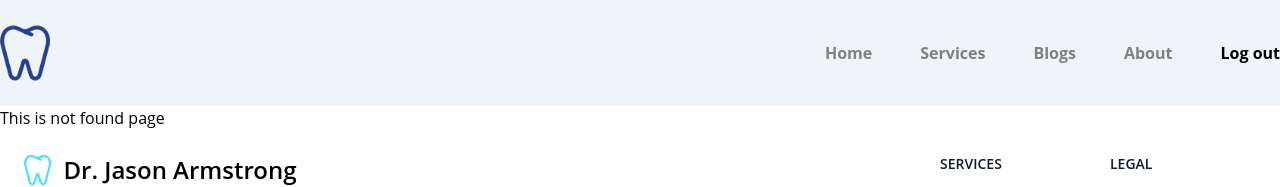
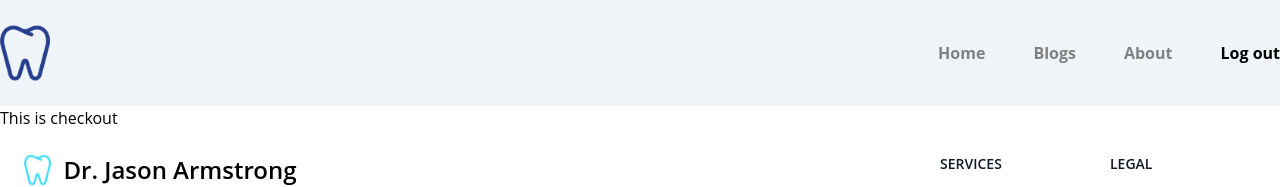
Before and after one commit to mdmahfujarrahman/dr-Jason-Armstrong, a React (Create React App) app: page /checkout in a window 1280 px wide. Shown: the top 187 px of the page. Built offline with nearby package versions, Linux system fonts and the light colour scheme; no server answers; sample sign-in values are in the browser's storage.

Commit message:
checkout page added

```diff
--- a/src/App.js
+++ b/src/App.js
@@ -2,9 +2,11 @@ import { Route, Routes } from 'react-router-dom';
 import './App.css';
 import About from './components/Pages/About/About';
 import Blogs from './components/Pages/Blogs/Blogs';
+import CheckOut from './components/Pages/CheckOut/CheckOut';
 import Footer from './components/Pages/Home/Footer/Footer';
 import Home from './components/Pages/Home/Home/Home';
 import Login from './components/Pages/Login/LogIn/LogIn';
+import RequireAuth from './components/Pages/Login/RequireAuth/RequireAuth';
 import SignUp from './components/Pages/Login/SignUp/SignUp';
 import Header from './components/Pages/Sheard/Header/Header';
 import NotFound from './components/Pages/Sheard/NotFound/NotFound';
@@ -19,6 +21,9 @@ function App() {
               <Route path="/about-me" element={<About />}></Route>
               <Route path="/login" element={<Login />}></Route>
               <Route path="/signup" element={<SignUp />}></Route>
+              <Route path="/checkout" element={<RequireAuth>
+                  <CheckOut/>
+              </RequireAuth>}></Route>
               <Route path="*" element={<NotFound />}></Route>
           </Routes>
           <Footer />
--- /dev/null
+++ b/src/components/Pages/CheckOut/CheckOut.js
@@ -0,0 +1,11 @@
+import React from 'react';
+
+const CheckOut = () => {
+    return (
+        <div>
+            <h2>This is checkout</h2>
+        </div>
+    );
+};
+
+export default CheckOut;
--- a/src/components/Pages/Home/Service/Service.js
+++ b/src/components/Pages/Home/Service/Service.js
@@ -1,4 +1,5 @@
 import React from 'react';
+import { Link } from 'react-router-dom';
 import './Service.css'
 
 const Service = ({ service }) => {
@@ -14,7 +15,7 @@ const Service = ({ service }) => {
                     $ {price}
                 </p>
                 <div>
-                    <button className="checkout-btn my-4">Check Out</button>
+                    <Link to="/checkout" className="checkout-btn my-4">Check Out</Link>
                 </div>
             </div>
         </div>
--- a/src/components/Pages/Login/LogIn/LogIn.js
+++ b/src/components/Pages/Login/LogIn/LogIn.js
@@ -3,7 +3,7 @@ import loginPhoto from "../../../../images/loginpage.png"
 import logo from "../../../../images/logo.png"
 import gitHub from "../../../../images/github.png"
 import google from "../../../../images/Google.png"
-import { Link, useNavigate } from "react-router-dom";
+import { Link, useLocation, useNavigate } from "react-router-dom";
 import { useSignInWithEmailAndPassword } from "react-firebase-hooks/auth";
 import auth from "../../../../firebase/firebase.init";
 
@@ -14,8 +14,9 @@ const Login = () => {
     const emailRef = useRef("");
     const passwordRef = useRef("");
     const navigate = useNavigate();
+    const location = useLocation();
 
-
+    let from = location.state?.from?.pathname || "/";
     const handleSignIn = e =>{
         e.preventDefault();
         const email = emailRef.current.value;
@@ -24,8 +25,8 @@ const Login = () => {
 
     }
 
-    if(user){
-        navigate("/blogs");
+    if (user) {
+        navigate(from, { replace: true });
     }
 
 
--- /dev/null
+++ b/src/components/Pages/Login/RequireAuth/RequireAuth.js
@@ -0,0 +1,20 @@
+import React from 'react';
+import { useAuthState } from 'react-firebase-hooks/auth';
+import { Navigate, useLocation } from 'react-router-dom';
+import auth from '../../../../firebase/firebase.init';
+
+const RequireAuth = ({ children }) => {
+    const [user, loading] = useAuthState(auth);
+    const location = useLocation();
+
+    if (loading) {
+        return
+    }
+
+    if (!user) {
+        return <Navigate to="/login" state={{ from: location }} replace />;
+    }
+    return children;
+};
+
+export default RequireAuth;
--- a/src/components/Pages/Sheard/Header/Header.js
+++ b/src/components/Pages/Sheard/Header/Header.js
@@ -50,9 +50,6 @@ const Header = () => {
                         <CustomLink className="font-bold" to="/">
                             Home
                         </CustomLink>
-                        <CustomLink className="font-bold" to="services">
-                            Services
-                        </CustomLink>
                         <CustomLink className="font-bold" to="/blog">
                             Blogs
                         </CustomLink>
```
